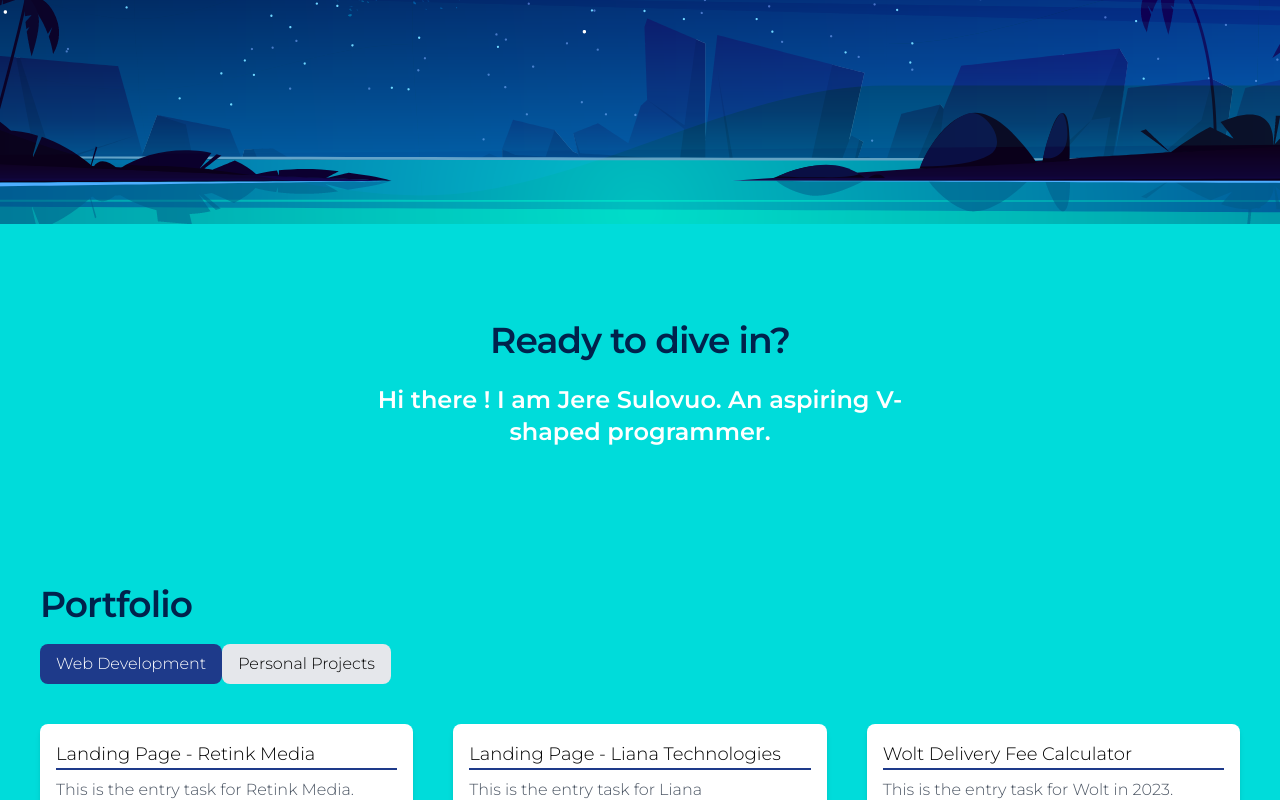
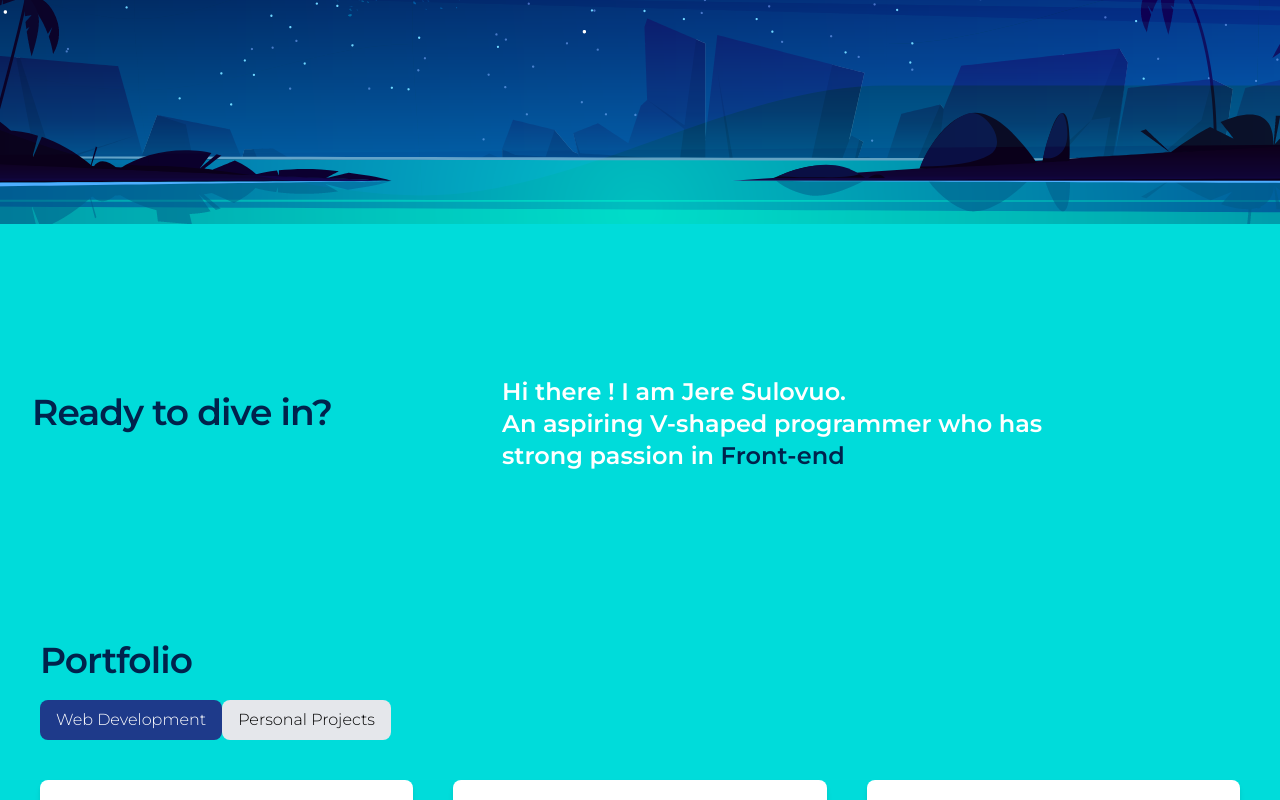
Before and after one commit to chungvuiloong/simple_portfolio, a React (Create React App) app: page / in a window 1280 px wide. Shown: the part 648-1448 px from the top of the page. Built offline with nearby package versions, Linux system fonts and the light colour scheme.

Commit message:
Added animation

```diff
--- a/src/component/Profile.tsx
+++ b/src/component/Profile.tsx
@@ -1,35 +1,54 @@
+import { useEffect, useState } from "react";
+
+const FADE_INTERVAL_MS = 1500;
+const WORD_CHANGE_INTERVAL_MS = FADE_INTERVAL_MS * 2;
+const HASH_TAGS_WORDS = [
+    `UX/ UI`,
+    `Service Design`,
+    `Front-end`,
+    `Back-end`,
+    `Cloud`,
+];
+
+type FadeProp = { fade: 'fade-in' | 'fade-out' };
+
 export default function Profile() {
+    const [fadeProp, setFadeProp] = useState<FadeProp>({ fade: 'fade-in' });
+    const [wordOrder, setWordOrder] = useState(0);
+
+    useEffect(() => {
+        const fadeTimeout = setInterval(() => {
+          setFadeProp((prevFadeProp) => ({
+            fade: prevFadeProp.fade === 'fade-in' ? 'fade-out' : 'fade-in'
+          }));
+        }, FADE_INTERVAL_MS);
+
+        return () => clearInterval(fadeTimeout);
+      }, [fadeProp]);
+
+      useEffect(() => {
+        const wordTimeout = setInterval(() => {
+          setWordOrder((prevWordOrder) => (prevWordOrder + 1) % HASH_TAGS_WORDS.length);
+        }, WORD_CHANGE_INTERVAL_MS);
+
+        return () => clearInterval(wordTimeout);
+      }, []);
+
     return (
         <section style={{ backgroundColor: '#00dcda' }}>
-            <div className="px-6 py-20 sm:px-6 sm:py-24 lg:px-8">
-                <div className="mx-auto max-w-2xl text-center">
+            <div className="mx-auto max-w-7xl px-6 py-24 sm:py-32 lg:flex lg:items-center lg:justify-between lg:px-8">
                 <h2 className="text-4xl font-bold tracking-tight sm:text-4xl"
                     style={{ color: 'var(--ext-dark-blue-01)' }}
                 >
                     Ready to dive in?
                 </h2>
                 <p className="font-semibold mx-auto mt-6 max-w-xl text-2xl leading-8 text-white">
-                    Hi there ! I am Jere Sulovuo. An aspiring V-shaped programmer.
+                    Hi there ! I am Jere Sulovuo. <br />
+                    An aspiring V-shaped programmer who has strong passion in&nbsp;
+                    <span className={fadeProp.fade} style={{ color: 'var(--ext-dark-blue-01)' }}>
+                        {HASH_TAGS_WORDS[wordOrder]}
+                    </span>
                 </p>
-                {/* <div className="mt-10 flex items-center justify-center gap-x-6">
-                    <a
-                        href="#"
-                        className="rounded-md px-3.5 py-2.5 text-sm font-semibold text-white shadow-sm hover:bg-indigo-500 focus-visible:outline focus-visible:outline-2 focus-visible:outline-offset-2 focus-visible:outline-indigo-600"
-                        style={{ backgroundColor: 'var(--ext-grey)', color: 'var(--ext-dark-blue-01)' }}
-                    >
-                    Portfolio
-                    </a>
-                    <a
-                        href="#"
-                        className="rounded-md bg-indigo-600 px-3.5 py-2.5 text-sm font-semibold text-white shadow-sm hover:bg-indigo-500 focus-visible:outline focus-visible:outline-2 focus-visible:outline-offset-2 focus-visible:outline-indigo-600"
-                    >
-                    Get started
-                    </a>
-                    <a href="#" className="text-sm font-semibold leading-6 text-gray-900">
-                    Learn more <span aria-hidden="true">→</span>
-                    </a>
-                </div> */}
-                </div>
             </div>
         </section>
     )
```
